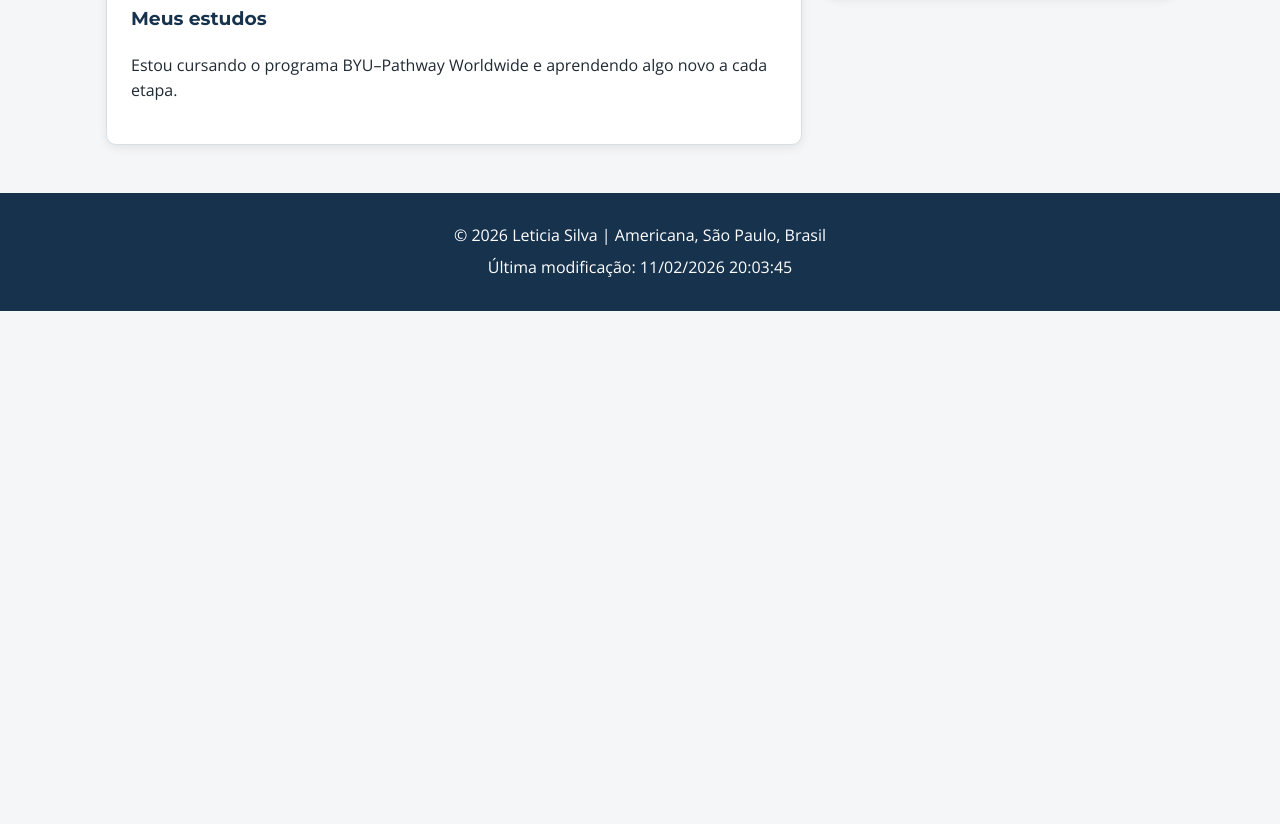
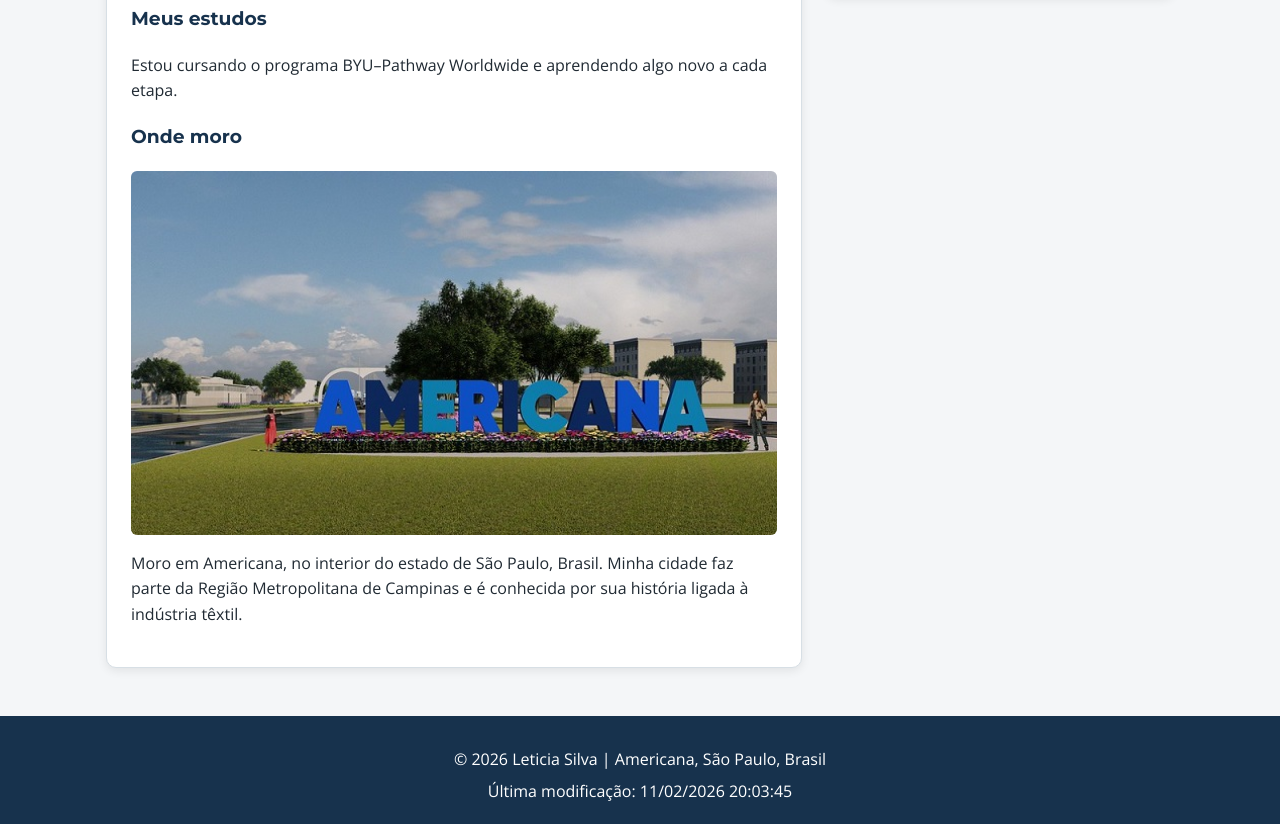
Before and after one commit to Leticiabyupathway/wdd131, a plain HTML site: page index.html in a window 1280 px wide. Shown: the part 525-1349 px from the top of the page. Before the commit the page ends 836 px from the top, so only its background shows below. Drawn offline with nearby package versions, Linux system fonts and the light colour scheme.

Commit message:
salvando semana S01

```diff
--- a/estilos/base.css
+++ b/estilos/base.css
@@ -141,3 +141,11 @@ footer p {
     grid-template-columns: 1fr;
   }
 }
+.foto-cidade {
+  display: block;
+  width: 100%;
+  max-width: 600px;
+  height: auto;
+  margin: 1rem auto;
+  border-radius: 8px;
+}
--- a/index.html
+++ b/index.html
@@ -1,5 +1,3 @@
-
-
 <!DOCTYPE html>
 <html lang="pt-BR">
 <head>
@@ -53,6 +51,19 @@
                 <h3>Meus estudos</h3>
 
                 <p>Estou cursando o programa BYU–Pathway Worldwide e aprendendo algo novo a cada etapa.</p>
+
+                <h3>Onde moro</h3>
+
+                <img
+                    src="imagens/portal-americana.jpg"
+                    alt="Letreiro de Americana na entrada da cidade, cercado por jardins"
+                    class="foto-cidade"
+                    width="640"
+                    height="360"
+                    loading="lazy"
+                >
+
+                <p>Moro em Americana, no interior do estado de São Paulo, Brasil. Minha cidade faz parte da Região Metropolitana de Campinas e é conhecida por sua história ligada à indústria têxtil.</p>
             </section>
 
             <section class="card">
```
Also changed, not shown: imagens/portal-americana.jpg (added).
